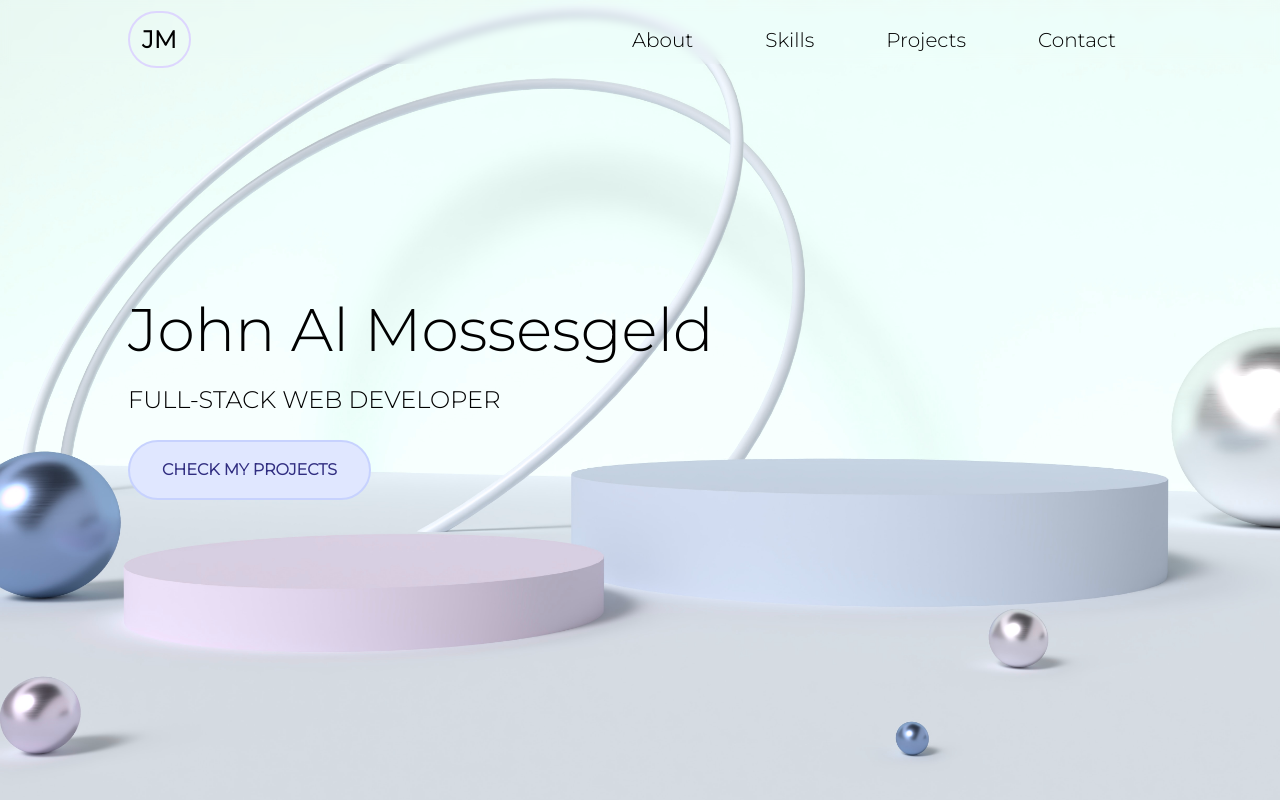
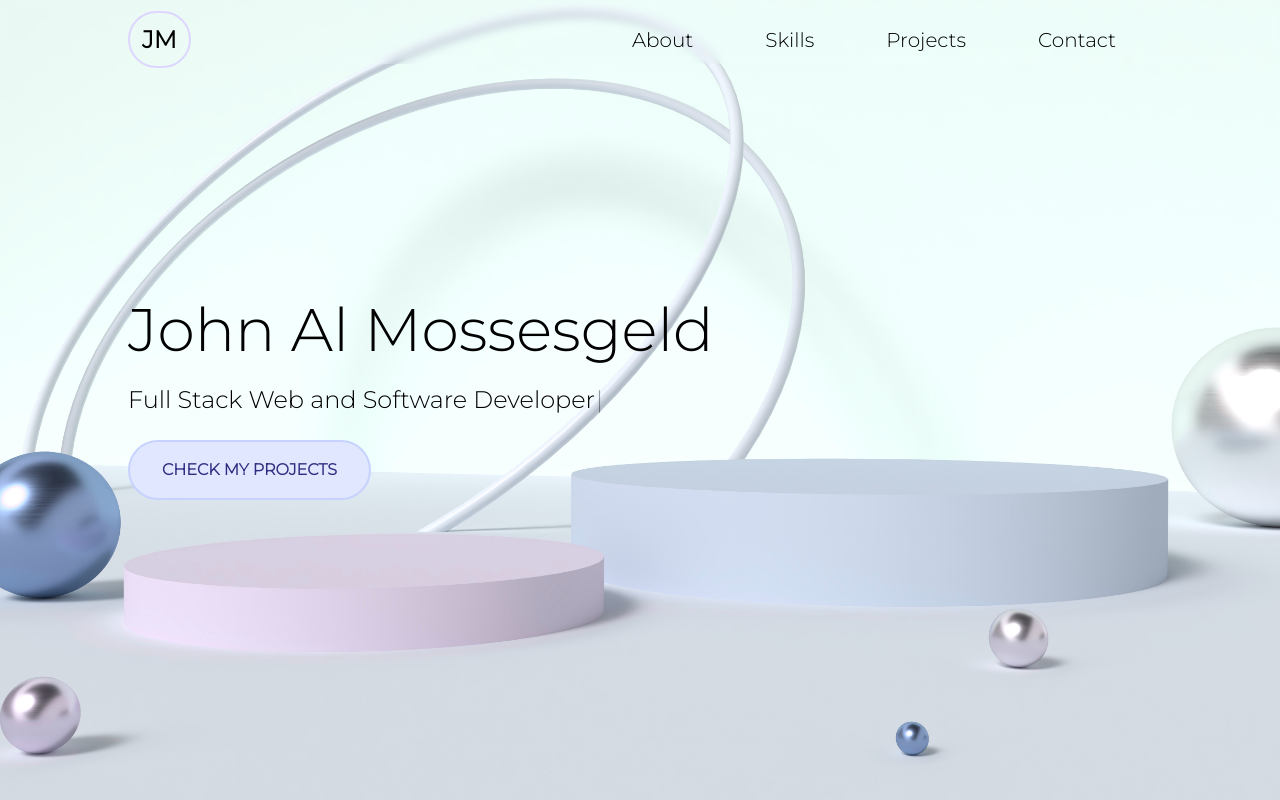
Before and after one commit to jmossesgeld/jmossesgeld-site, a Next.js app: page / in a window 1280 px wide. Shown: the top 800 px of the page. Built offline with nearby package versions, Linux system fonts and the light colour scheme.

Commit message:
add typewriting effect

```diff
--- a/components/welcome.tsx
+++ b/components/welcome.tsx
@@ -1,8 +1,19 @@
+import Typewriter from "typewriter-effect";
+
 export default function Welcome() {
   return (
     <div className="flex h-screen justify-center items-start flex-col px-5 md:px-32 space-y-6 transition-all duration-200 ">
       <h1 className="text-6xl font-sans animate-fade-in-down">John Al Mossesgeld</h1>
-      <h5 className="text-sm md:text-2xl animate-fade-in-left">FULL-STACK WEB DEVELOPER</h5>
+      <h5 className="text-sm md:text-2xl animate-fade-in-left">
+        <Typewriter
+          options={{
+            strings: "Full Stack Web and Software Developer",
+            autoStart: true,
+            loop: false,
+            delay: 50,
+          }}
+        />
+      </h5>
       <div className="flex justify-center align-center animate-fade-in">
         <a
           href="#projects"
@@ -17,7 +28,7 @@ export default function Welcome() {
           <i className="fab fa-linkedin ml-4 mt-2 text-4xl text-violet-400 hover:animate-bounce"></i>
         </a>
       </div>
-      <i className="fa fa-angles-down text-4xl absolute bottom-5 left-1/2 rounded-full text-violet-500 h-12 w-12 animate-bounce"></i>
+      <i className="fa fa-angles-down text-5xl absolute bottom-5 left-1/2 rounded-full text-violet-500 h-12 w-12 animate-bounce"></i>
     </div>
   );
 }
--- a/package.json
+++ b/package.json
@@ -11,7 +11,8 @@
     "next": "^12.1.0",
     "react": "^17.0.2",
     "react-dom": "^17.0.2",
-    "react-intersection-observer": "^8.33.1"
+    "react-intersection-observer": "^8.33.1",
+    "typewriter-effect": "^2.18.2"
   },
   "devDependencies": {
     "@types/node": "^17.0.14",
```
Also changed, not shown: 1 other file (tests, documents, lock files or other folders).
